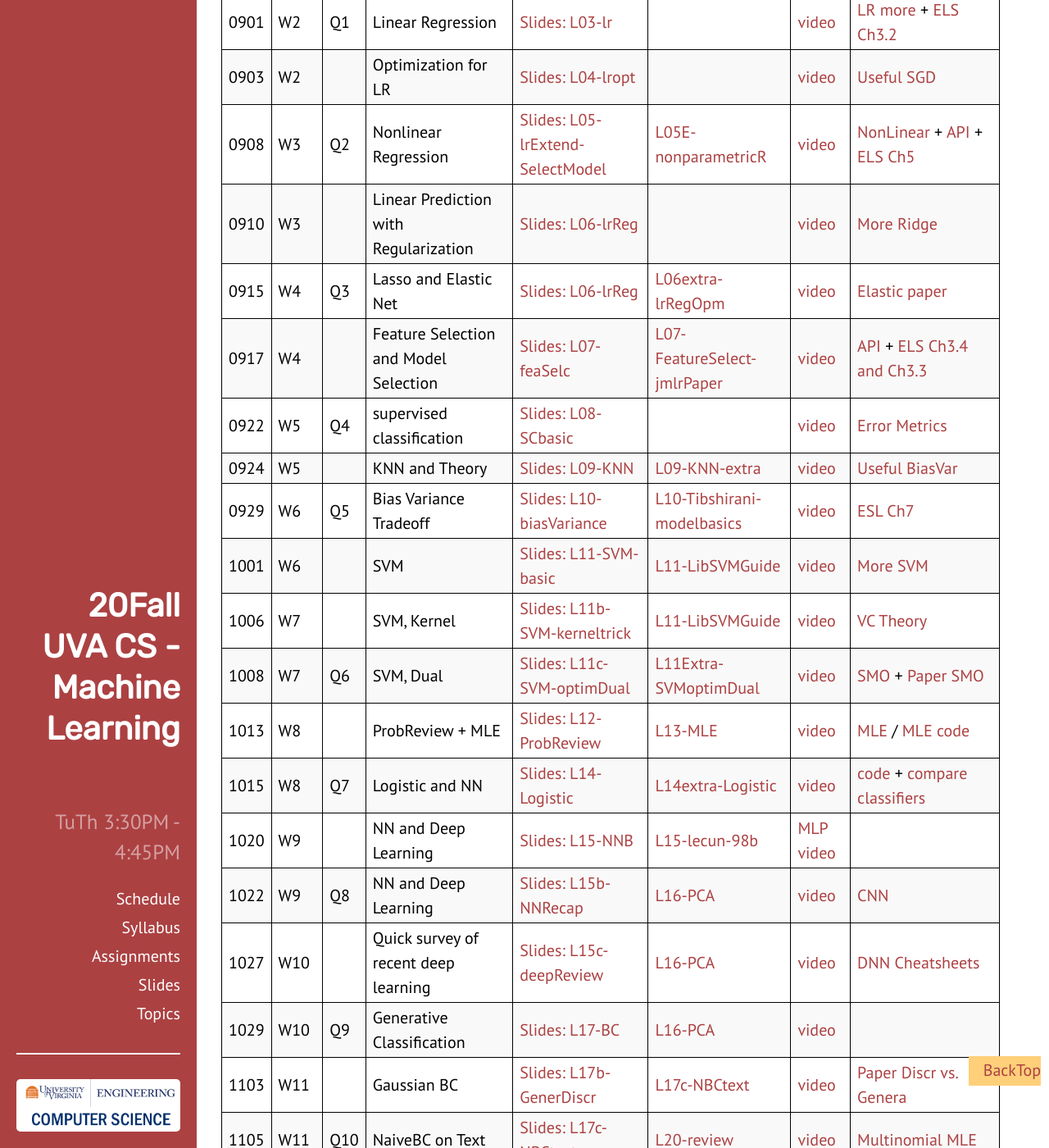
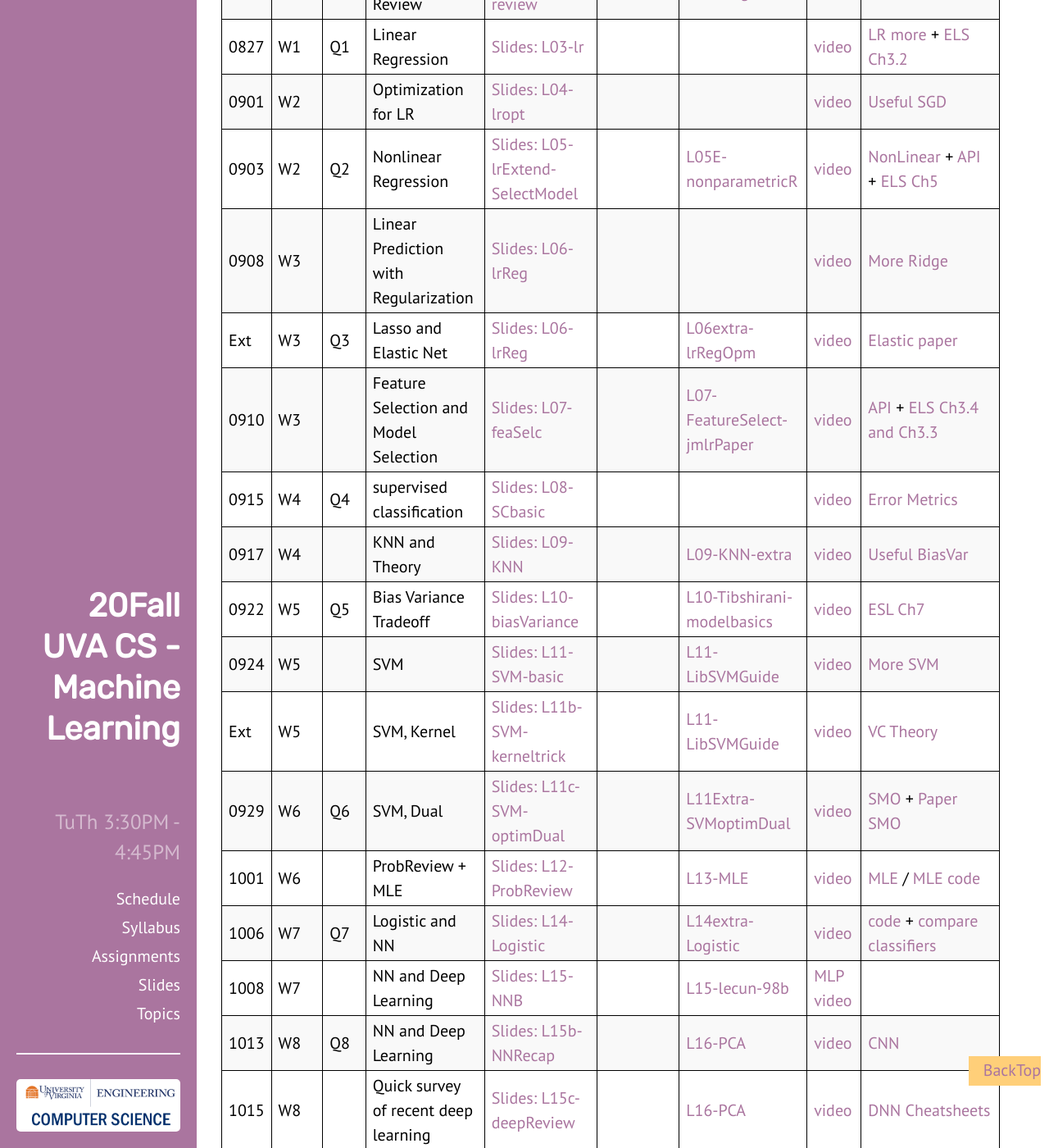
Before and after one commit to qiyanjun/2020f-UVA-CS-MachineLearningDeep, a Jekyll site: the page built from index.html, in a window 1280 px wide and 1400 px high, scrolled down 551 px. Shown: the whole window at 82% size. Built offline with Jekyll 4.4.1, drawn with Linux system fonts in a browser that asks for light colours; some of the changed text lies outside the part shown.

Commit message:
change to a different theme

```diff
--- a/_config.yml
+++ b/_config.yml
@@ -4,7 +4,7 @@ highlighter:      rouge
 
 # Permalinks
 permalink:      pretty
-baseurl: 	    	/2019f-UVA-CS6316-MachineLearning/
+baseurl: 	    	/2020f-UVA-CS-MachineLearningMath/
 url:            https://qiyanjun.github.io/
 
 # Setup
--- a/_layouts/default.html
+++ b/_layouts/default.html
@@ -3,7 +3,7 @@
 
   {% include head.html %}
 
-  <body class="theme-base-08">
+  <body class="theme-base-0e">
 
   	<!--<body class="theme-base-08">
     <body class="theme-gradient">
--- a/index.html
+++ b/index.html
@@ -12,7 +12,7 @@ desc: 'Website for 2020-Fall-UVA-CS Machine Learning, Math Foundation and Good U
   <li>Feel free to email me, when you find my typos or have comments. The covered materials are by no means an exhaustive list of machine learning, but are contents that we have taught or plan to teach in my machine learning introductory course.
 </li>
   <li>
-    Please pay attention to special dates: <font color="#990000"><b>(0902)</b></font> We have class; <font color="#990000"><b>(0910)</b></font> Add/Drop Last day; <font color="#990000"><b>(1007)</b></font> Reading day; <font color="#990000"><b>(1127)</b></font> Thanksgiving Break; <font color="#990000"><b>(1206)</b></font> Last lesson day of Fall semester.
+    Please pay attention to special dates: <font color="#990000"><b>(0902)</b></font> We have class; <font color="#990000"><b>(0910)</b></font> Add/Drop Last day; <font color="#990000"><b>(1124)</b></font> Last lesson day of Fall semester.
   </li>
 </ul>
 </div>
@@ -48,9 +49,9 @@ desc: 'Website for 2020-Fall-UVA-CS Machine Learning, Math Foundation and Good U
 {% assign currentTag = 0 %}
 {% assign sorted = site.contents %}
 
-{% assign ddates = "0825|0827|0901|0903|0908|0910|0915|0917|0922|0924|0929|1001|1006|1008|1013|1015|1020|1022|1027|1029|1103|1105|1110|1112|1117|1119|1124" | split: "|" %}
+{% assign ddates = "0825|Ext|0827|0901|0903|0908|Ext|0910|0915|0917|0922|0924|Ext|0929|1001|1006|1008|1013|1015|1020|1022|1027|1029|1103|1105|1110|1112|1117|1119|1124" | split: "|" %}
 
-{% assign dweeks = "W1|W1|W2|W2|W3|W3|W4|W4|W5|W5|W6|W6|W7|W7|W8|W8|W9|W9|W10|W10|W11|W11|W12|W12|W13|W13|W14" | split: "|" %}
+{% assign dweeks = "W1|W1|W1|W2|W2|W3|W3|W3|W4|W4|W5|W5|W5|W6|W6|W7|W7|W8|W8|W9|W9|W10|W10|W11|W11|W12|W12|W13|W13|W14" | split: "|" %}
 
 {% assign Qdates = "|Q0||Q1||Q2||Q3||Q4||Q5|||Q6||Q7||Q8||Q9||Q10||Q11||Q12|" | split: "|" %}
 
@@ -85,6 +86,7 @@ desc: 'Website for 2020-Fall-UVA-CS Machine Learning, Math Foundation and Good U
 <td></td>
 {% endif %}
 
+<td>{{ post.data }} </td>
 
 {% if post.extraContent %}
 <td><a href="{{ site.baseurl }}/Lectures/{{ post.extraContent }}.pdf"> {{ post.extraContent }}</a></td>
```
Also changed, not shown: other parts of index.html (+1 -0 lines).
